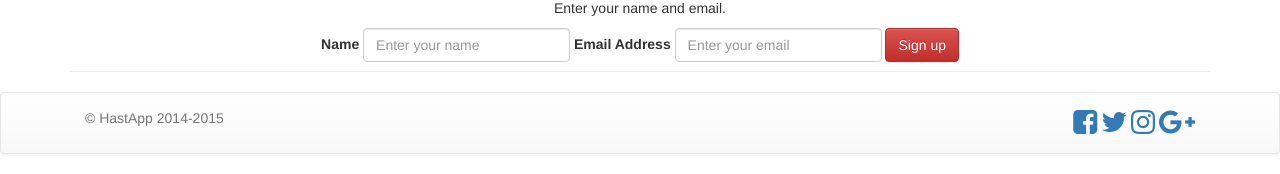
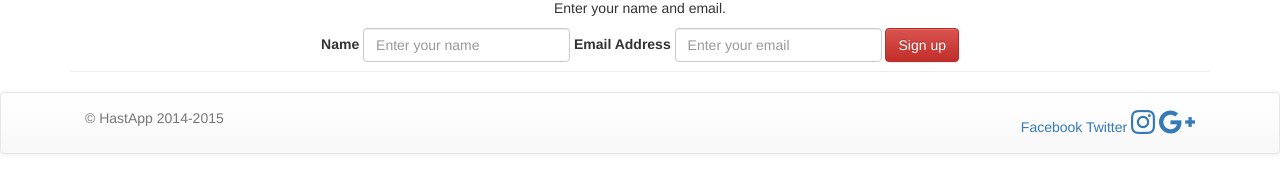
Before and after one commit to magikarpsz/hastwebsite, a PHP site: page / in a window 1280 px wide. Shown: the part 2082-2256 px from the top of the page. Run offline with PHP 8.4, Linux system fonts and the light colour scheme; some libraries are stand-ins or nearby versions.

Commit message:
using heroku's social media class

```diff
--- a/index.php
+++ b/index.php
@@ -183,10 +183,13 @@
 					<p>&copy; HastApp 2014-2015</p>
 				</div>
 				<div class="navbar-text pull-right">
-					<a href="https://www.facebook.com/pages/HAST-Lab/1816766945216043?fref=ts"><i class="fa fa-facebook-square fa-2x"></i></a>
-					<a href="https://twitter.com/HASTLab"><i class="fa fa-twitter fa-2x"></i></a>
+					<a class="heroku-footer-icon-twitter" href="https://www.facebook.com/pages/HAST-Lab/1816766945216043?fref=ts" target="_blank">Facebook</a>
+					<a class="heroku-footer-icon-twitter" href="https://twitter.com/HASTLab" target="_blank">Twitter</a>
 					<a href="#"><i class="fa fa-instagram fa-2x"></i></a>
 					<a href="#"><i class="fa fa-google-plus fa-2x"></i></a>
+					<!-- <i class="fa fa-facebook-square fa-2x"></i>
+						<i class="fa fa-twitter fa-2x"></i>-->
+
 				</div>
 			</div>
 		</nav>
```
